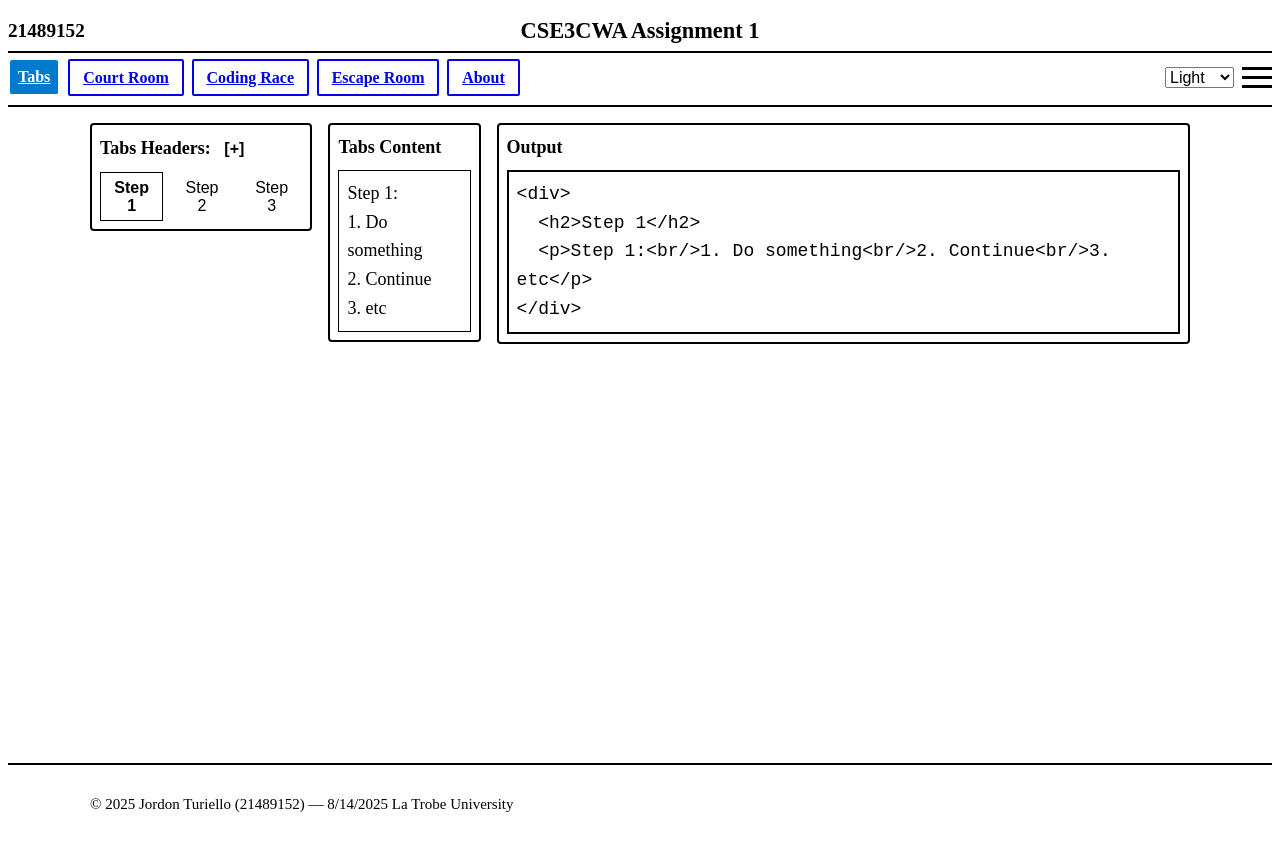
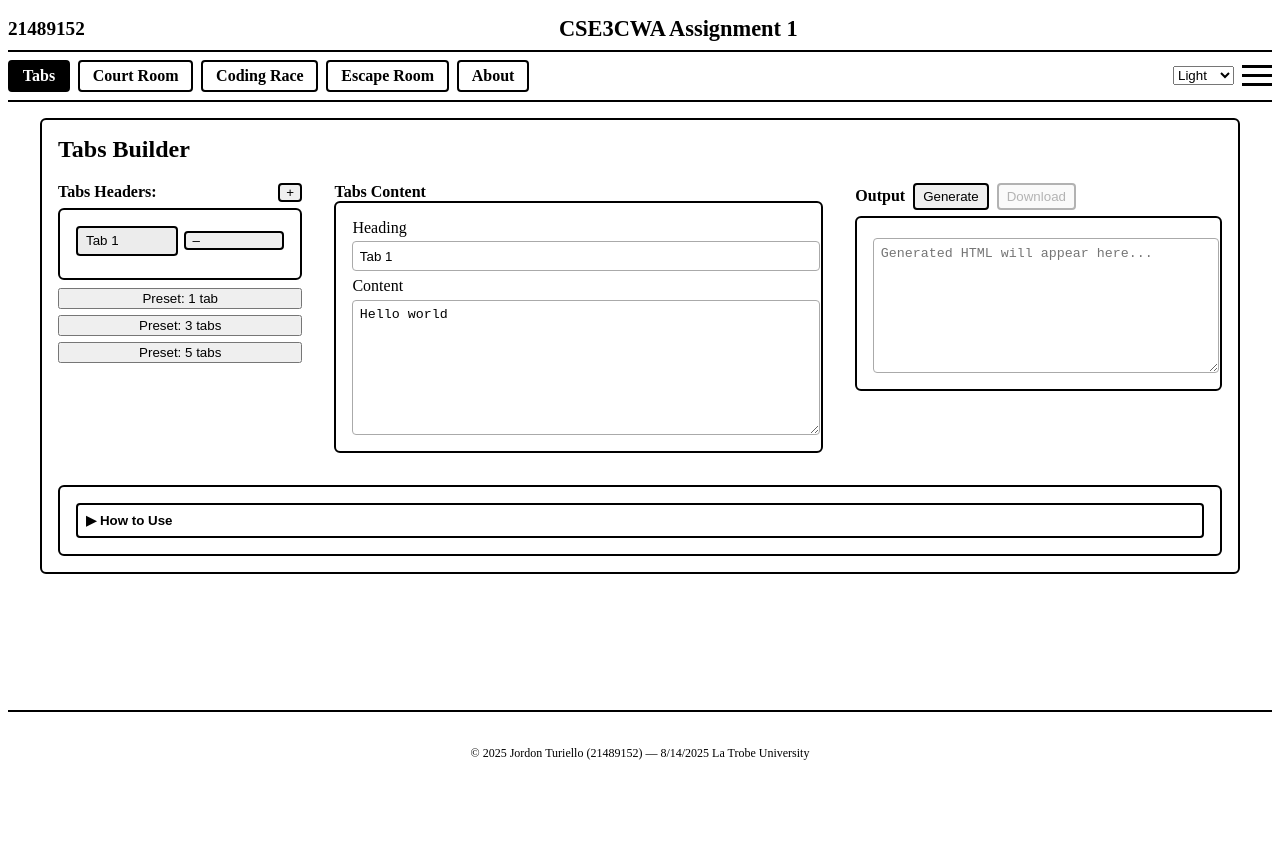
Before and after one commit to jordoncancodez/CSE3CWA-assignment, a Next.js app in the folder ltu-moodle-generator/: page / in a window 1280 px wide. After the commit the page ends 801 px from the top, so only its background shows below. Built offline with nearby package versions, Linux system fonts and the light colour scheme.

Commit message:
finl project

```diff
--- a/ltu-moodle-generator/Components/Header.tsx
+++ b/ltu-moodle-generator/Components/Header.tsx
@@ -8,27 +8,22 @@ export default function Header() {
   const [menuOpen, setMenuOpen] = useState(false);
   const [theme, setTheme] = useState("light");
 
+  // apply theme to <html>
   useEffect(() => {
     document.documentElement.setAttribute("data-theme", theme);
   }, [theme]);
 
   return (
     <header className="header">
-      {/* Topbar */}
+      {/* Top bar with student + title */}
       <div className="topbar">
         <div className="student">21489152</div>
         <div className="title">CSE3CWA Assignment 1</div>
       </div>
 
-      {/* Nav */}
-      <nav className={`tabnav ${menuOpen ? "open" : ""}`}>
-        {/* Tabs is now the homepage */}
-        <Link
-          href="/"
-          className={
-            pathname === "/" || pathname === "/tabs-builder" ? "active" : ""
-          }
-        >
+      {/* Desktop navigation */}
+      <nav className="tabnav">
+        <Link href="/" className={pathname === "/" ? "active" : ""}>
           Tabs
         </Link>
         <Link
@@ -73,8 +68,9 @@ export default function Header() {
 
         {/* Burger Icon */}
         <button
-          className="hamburger"
+          className={`hamburger ${menuOpen ? "open" : ""}`}
           aria-expanded={menuOpen}
+          aria-label="Toggle menu"
           onClick={() => setMenuOpen(!menuOpen)}
         >
           <span className="line l1" />
@@ -83,16 +79,24 @@ export default function Header() {
         </button>
       </nav>
 
-      {/* Mobile Menu */}
-      {menuOpen && (
-        <div className="mobileMenu">
-          <Link href="/" onClick={() => setMenuOpen(false)}>Tabs</Link>
-          <Link href="/court-room" onClick={() => setMenuOpen(false)}>Court Room</Link>
-          <Link href="/coding-races" onClick={() => setMenuOpen(false)}>Coding Race</Link>
-          <Link href="/escape-room" onClick={() => setMenuOpen(false)}>Escape Room</Link>
-          <Link href="/about" onClick={() => setMenuOpen(false)}>About</Link>
-        </div>
-      )}
+      {/* Mobile dropdown menu */}
+      <div className={`mobileMenu ${menuOpen ? "show" : ""}`}>
+        <Link href="/" onClick={() => setMenuOpen(false)}>
+          Tabs
+        </Link>
+        <Link href="/court-room" onClick={() => setMenuOpen(false)}>
+          Court Room
+        </Link>
+        <Link href="/coding-races" onClick={() => setMenuOpen(false)}>
+          Coding Race
+        </Link>
+        <Link href="/escape-room" onClick={() => setMenuOpen(false)}>
+          Escape Room
+        </Link>
+        <Link href="/about" onClick={() => setMenuOpen(false)}>
+          About
+        </Link>
+      </div>
     </header>
   );
 }
--- a/ltu-moodle-generator/Components/TabsBuilder.tsx
+++ b/ltu-moodle-generator/Components/TabsBuilder.tsx
@@ -1,55 +1,278 @@
 "use client";
-import React, { useState } from "react";
+
+import { useEffect, useState } from "react";
+
+type Tab = { id: string; title: string; content: string };
+
+const MAX_TABS = 15;
+const STORAGE_KEY = "tabsBuilder.v1";
+
+function uid() {
+  return Math.random().toString(36).slice(2, 9);
+}
 
 export default function TabsBuilder() {
-  const steps = [
-    { id: 1, title: "Step 1", content: "Step 1:\n1. Do something\n2. Continue\n3. etc" },
-    { id: 2, title: "Step 2", content: "Step 2:\n1. Install VSCode\n2. Install Chrome\n3. Install Node\n4. etc" },
-    { id: 3, title: "Step 3", content: "Step 3:\n1. Finalise\n2. Test\n3. Submit" },
-  ];
+  const [tabs, setTabs] = useState<Tab[]>([
+    { id: uid(), title: "Tab 1", content: "Hello world" },
+  ]);
+  const [active, setActive] = useState<number>(0);
+  const [generated, setGenerated] = useState<string>("");
+  const [howToOpen, setHowToOpen] = useState(false);
 
-  const [activeStep, setActiveStep] = useState(steps[0]);
+  // Load saved tabs
+  useEffect(() => {
+    const raw = localStorage.getItem(STORAGE_KEY);
+    if (raw) {
+      try {
+        const parsed = JSON.parse(raw) as Tab[];
+        if (parsed.length) {
+          setTabs(parsed.slice(0, MAX_TABS));
+          setActive(0);
+        }
+      } catch {}
+    }
+  }, []);
+
+  // Persist tabs
+  useEffect(() => {
+    localStorage.setItem(STORAGE_KEY, JSON.stringify(tabs));
+  }, [tabs]);
+
+  const canAdd = tabs.length < MAX_TABS;
+
+  function addTab() {
+    if (!canAdd) return;
+    setTabs([
+      ...tabs,
+      { id: uid(), title: `Tab ${tabs.length + 1}`, content: "" },
+    ]);
+    setActive(tabs.length);
+  }
+
+  function removeTab(idx: number) {
+    const next = tabs.slice();
+    next.splice(idx, 1);
+    setTabs(
+      next.length ? next : [{ id: uid(), title: "Tab 1", content: "" }],
+    );
+    setActive(Math.max(0, idx - 1));
+  }
+
+  function genHTML(): string {
+    const esc = (s: string) =>
+      s.replaceAll("&", "&amp;").replaceAll("<", "&lt;").replaceAll(">", "&gt;");
+
+    const tabsButtons = tabs
+      .map(
+        (t, i) => `
+<button role="tab" id="tab-${i}"
+  aria-controls="panel-${i}"
+  aria-selected="${i === 0 ? "true" : "false"}"
+  tabindex="${i === 0 ? "0" : "-1"}"
+  onclick="selectTab(${i})"
+  style="appearance:none;border:2px solid currentColor;background:${
+    i === 0 ? "#ececec" : "transparent"
+  };padding:8px 12px;margin-right:6px;border-radius:6px;cursor:pointer;font:inherit;"
+>${esc(t.title)}</button>`,
+      )
+      .join("");
+
+    const panels = tabs
+      .map(
+        (t, i) => `
+<div id="panel-${i}" role="tabpanel" aria-labelledby="tab-${i}"
+  style="display:${i === 0 ? "block" : "none"};padding:12px;border:2px solid currentColor;border-radius:6px;margin-top:12px;"
+>${t.content}</div>`,
+      )
+      .join("");
+
+    return `<!-- Generated by LTU HTML Generator -->
+<div style="font-family: system-ui, -apple-system, Segoe UI, Roboto, Arial, sans-serif; color-scheme: light dark;">
+  <div role="tablist" aria-label="Tabs" style="margin-bottom:6px;">
+    ${tabsButtons}
+  </div>
+  ${panels}
+</div>
+<script>
+(function(){
+  function setSel(i){
+    const tabs=[...document.querySelectorAll('[role="tab"]')];
+    const panels=[...document.querySelectorAll('[role="tabpanel"]')];
+    tabs.forEach((b,idx)=>{
+      const sel = idx===i;
+      b.setAttribute('aria-selected', sel ? 'true' : 'false');
+      b.setAttribute('tabindex', sel ? '0' : '-1');
+      b.style.background = sel ? '#ececec' : 'transparent';
+    });
+    panels.forEach((p,idx)=>{ p.style.display = idx===i ? 'block' : 'none'; });
+    tabs[i]?.focus();
+  }
+  window.selectTab = setSel;
+
+  document.addEventListener('keydown', function(e){
+    const keys = ['ArrowLeft','ArrowRight','Home','End'];
+    if(!keys.includes(e.key)) return;
+    const tabs=[...document.querySelectorAll('[role="tab"]')];
+    const current = tabs.findIndex(b=>b.getAttribute('aria-selected')==='true');
+    let next = current;
+    if(e.key==='ArrowRight') next = (current+1)%tabs.length;
+    if(e.key==='ArrowLeft') next = (current-1+tabs.length)%tabs.length;
+    if(e.key==='Home') next = 0;
+    if(e.key==='End') next = tabs.length-1;
+    setSel(next);
+    e.preventDefault();
+  });
+})();
+</script>`;
+  }
+
+  function handleGenerate() {
+    const html = genHTML();
+    setGenerated(html);
+    void navigator.clipboard?.writeText(html);
+  }
+
+  function download() {
+    const blob = new Blob([generated], { type: "text/html" });
+    const a = document.createElement("a");
+    a.href = URL.createObjectURL(blob);
+    a.download = "weekAssign.html";
+    a.click();
+    URL.revokeObjectURL(a.href);
+  }
+
+  function fillPreset(n: number) {
+    const arr: Tab[] = Array.from({ length: n }, (_, i) => ({
+      id: uid(),
+      title: `Week ${i + 1}`,
+      content: `<h2 style="margin:0 0 8px 0;">Week ${i + 1}</h2><p>Content for week ${
+        i + 1
+      }.</p>`,
+    }));
+    setTabs(arr);
+    setActive(0);
+  }
 
   return (
-    <div className="tb-row">
-      {/* Tabs Headers */}
-      <div className="tb-box tb-list">
-        <div style={{ marginBottom: ".5rem" }}>
-          <strong>Tabs Headers:</strong> <button style={{ fontWeight: "bold" }}>[+]</button>
+    <section className="card" aria-labelledby="builder-h1">
+      <h1 id="builder-h1" style={{ marginTop: 0 }}>Tabs Builder</h1>
+
+      <div className="tb-grid">
+        {/* Left: Tabs Headers */}
+        <div>
+          <div style={{ display: "flex", justifyContent: "space-between", alignItems: "center", marginBottom: 6 }}>
+            <strong>Tabs Headers:</strong>
+            <button onClick={addTab} disabled={!canAdd} aria-label="Add tab" title="Add tab"
+              style={{ border: "2px solid currentColor", borderRadius: 4, padding: "0 .4rem" }}>+</button>
           </div>
-        <div style={{ display: "flex", gap: "0.5rem" }}>
-          {steps.map((step) => (
+
+          <div className="tb-box tb-list" role="listbox" aria-label="Tabs list">
+            {tabs.map((t: Tab, i: number) => (
+              <div key={t.id} style={{ display: "flex", gap: 6, alignItems: "center", marginBottom: 6 }}>
                 <button
-              key={step.id}
-              className={activeStep.id === step.id ? "active" : ""}
-              onClick={() => setActiveStep(step)}
+                  onClick={() => setActive(i)}
+                  aria-current={active === i}
+                  style={{
+                    border: "2px solid currentColor",
+                    borderRadius: 4,
+                    background: active === i ? "#ececec" : "transparent",
+                    padding: ".35rem .5rem",
+                  }}
                 >
-              {step.title}
+                  {t.title || `Tab ${i + 1}`}
                 </button>
+                <button
+                  aria-label={`Remove ${t.title || `Tab ${i + 1}`}`}
+                  onClick={() => removeTab(i)}
+                  style={{
+                    border: "2px solid currentColor",
+                    borderRadius: 4,
+                    padding: "0 .4rem",
+                  }}
+                >
+                  –
+                </button>
+              </div>
             ))}
+          </div>
+
+          <div style={{ display: "grid", gap: 6, marginTop: 8 }}>
+            <button onClick={() => fillPreset(1)}>Preset: 1 tab</button>
+            <button onClick={() => fillPreset(3)}>Preset: 3 tabs</button>
+            <button onClick={() => fillPreset(5)}>Preset: 5 tabs</button>
           </div>
         </div>
 
-      {/* Tabs Content */}
+        {/* Middle: Tabs Content editor */}
+        <div>
+          <strong>Tabs Content</strong>
           <div className="tb-box">
-        <strong>Tabs Content</strong>
-        <div style={{ border: "1px solid black", padding: ".5rem", marginTop: ".5rem" }}>
-          {activeStep.content.split("\n").map((line, idx) => (
-            <div key={idx}>{line}</div>
-          ))}
+            <label style={{ display: "block", marginBottom: 6 }}>
+              Heading
+              <input
+                value={tabs[active]?.title ?? ""}
+                onChange={(e) => {
+                  const next = [...tabs];
+                  next[active] = { ...next[active], title: e.target.value };
+                  setTabs(next);
+                }}
+              />
+            </label>
+            <label style={{ display: "block" }}>
+              Content
+              <textarea
+                value={tabs[active]?.content ?? ""}
+                onChange={(e) => {
+                  const next = [...tabs];
+                  next[active] = { ...next[active], content: e.target.value };
+                  setTabs(next);
+                }}
+              />
+            </label>
           </div>
         </div>
 
-      {/* Output */}
+        {/* Right: Output */}
+        <div>
+          <div style={{ display: "flex", gap: 8, alignItems: "center", marginBottom: 6 }}>
+            <strong>Output</strong>
+            <button onClick={handleGenerate}
+              style={{ border: "2px solid currentColor", borderRadius: 4, padding: ".25rem .5rem" }}>Generate</button>
+            <button onClick={download} disabled={!generated}
+              style={{ border: "2px solid currentColor", borderRadius: 4, padding: ".25rem .5rem" }}>Download</button>
+          </div>
           <div className="tb-box">
-        <strong>Output</strong>
-        <div style={{ border: "2px solid black", padding: ".5rem", whiteSpace: "pre-wrap", fontFamily: "monospace", marginTop: ".5rem" }}>
-{`<div>
-  <h2>${activeStep.title}</h2>
-  <p>${activeStep.content.replace(/\n/g, "<br/>")}</p>
-</div>`}
+            <textarea readOnly value={generated} placeholder="Generated HTML will appear here..." />
           </div>
         </div>
       </div>
+
+      {/* How To Use Accordion */}
+      <div className="tb-box" style={{ marginTop: "2rem" }}>
+        <button
+          onClick={() => setHowToOpen(!howToOpen)}
+          style={{
+            width: "100%",
+            textAlign: "left",
+            fontWeight: 600,
+            border: "2px solid currentColor",
+            borderRadius: 4,
+            padding: ".5rem",
+            background: howToOpen ? "#ececec" : "transparent"
+          }}
+        >
+          {howToOpen ? "▼ How to Use" : "▶ How to Use"}
+        </button>
+        {howToOpen && (
+          <ul style={{ marginTop: "1rem", paddingLeft: "1.2rem", lineHeight: "1.6" }}>
+            <li>Click <b>+ Add Tab</b> to create new tabs.</li>
+            <li>Edit tab <b>heading</b> and <b>content</b> in the middle box.</li>
+            <li>Use <b>Preset</b> buttons to quickly add sample tabs.</li>
+            <li>Click <b>Generate</b> to create HTML code.</li>
+            <li>Copy or <b>Download</b> the generated file to use in Moodle.</li>
+          </ul>
+        )}
+      </div>
+    </section>
   );
 }
--- a/ltu-moodle-generator/app/globals.css
+++ b/ltu-moodle-generator/app/globals.css
@@ -1,76 +1,61 @@
-/* Container */
+/* ---- Layout ---- */
 .container {
-  max-width: 1100px;
+  max-width: 1200px;
   margin: 0 auto;
   padding: 0 1rem;
 }
-.header { border-bottom: 2px solid currentColor; }
+.header {
+  border-bottom: 2px solid currentColor;
+  margin-bottom: 1rem;
+}
 
-/* Top Bar */
+/* Topbar: student number left, title center */
 .topbar {
   display: flex;
+  justify-content: space-between;
   align-items: center;
-  justify-content: space-between; /* space out left and right */
-  position: relative;
-  padding: 0.5rem 0 0.25rem;
+  padding: .5rem 0;
 }
-
 .topbar .student {
   font-weight: 700;
   font-size: 1.2rem;
 }
-
 .topbar .title {
-  position: absolute; /* allows perfect centering */
-  left: 50%;
-  transform: translateX(-50%);
   font-weight: 700;
   font-size: 1.4rem;
+  text-align: center;
+  flex: 1;
 }
 
-/* Navigation Tabs */
+/* ---- Navigation ---- */
 .tabnav {
   display: flex;
   flex-wrap: wrap;
   gap: .5rem;
   align-items: center;
-  padding: .35rem 0 .5rem;
+  padding: .5rem 0;
   border-top: 2px solid currentColor;
 }
+
 .tabnav a {
   border: 2px solid currentColor;
-  padding: .25rem .8rem;
-  border-radius: 2px;
+  padding: .3rem .8rem;
+  border-radius: 4px;
   font-weight: 600;
-}
-/* Default active link style (applies to all themes unless overridden) */
-.tabnav a.active {
-  font-weight: bold;
-  border-bottom: 3px solid currentColor;
-  padding-bottom: 4px;
+  display: inline-block;
+  text-decoration: none;
+  color: inherit;
 }
 
-/* Light theme specific active style */
-[data-theme="light"] .tabnav a.active {
-  color: #ffffff; /* White text for visibility */
-  background-color: #007acc; /* Light mode highlight color (blue) */
-  border-radius: 4px;
-  padding: 4px 8px;
-}
-
-/* Optional: Dark theme can keep its own color if needed */
-[data-theme="dark"] .tabnav a.active {
-  color: #fff;
-  background-color: #333;
-  border-radius: 4px;
-  padding: 4px 8px;
+.tabnav a.active {
+  background: currentColor;
+  color: var(--tab-active-fg, #fff);
 }
 
 .tabnav .spacer { flex: 1; }
 
-/* Hamburger Button */
+/* ---- Hamburger ---- */
 .hamburger {
-  display: inline-block !important;
   width: 30px;
   height: 22px;
   position: relative;
@@ -84,54 +69,140 @@
   right: 0;
   height: 3px;
   background: currentColor;
-  transition: 0.25s;
+  transition: .25s;
 }
 .hamburger .l1 { top: 0; }
 .hamburger .l2 { top: 9px; }
 .hamburger .l3 { top: 18px; }
-.hamburger[aria-expanded="true"] .l1 { top: 9px; transform: rotate(45deg); }
-.hamburger[aria-expanded="true"] .l2 { opacity: 0; }
-.hamburger[aria-expanded="true"] .l3 { top: 9px; transform: rotate(-45deg); }
 
-html[data-theme="dark"] .hamburger .line {
-  background: white;
+/* Burger animation into "X" */
+.hamburger.open .l1 {
+  top: 9px;
+  transform: rotate(45deg);
+}
+.hamburger.open .l2 {
+  opacity: 0;
+}
+.hamburger.open .l3 {
+  top: 9px;
+  transform: rotate(-45deg);
 }
 
+/* ---- Mobile menu ---- */
+.mobileMenu {
+  display: none;
+  flex-direction: column;
+  gap: .5rem;
+  padding: 1rem 0;
+  border-top: 2px solid currentColor;
+  overflow: hidden;
+  max-height: 0;
+  opacity: 0;
+  transition: max-height 0.3s ease, opacity 0.3s ease;
+}
 
-/* Mobile Menu */
-.mobileMenu { padding: .5rem 0; }
+.mobileMenu.show {
+  display: flex;
+  max-height: 500px; /* enough to reveal links */
+  opacity: 1;
+}
+
 .mobileMenu a {
   display: block;
-  margin: .25rem 0;
   border: 2px solid currentColor;
-  padding: .35rem .6rem;
-  border-radius: 2px;
+  padding: .5rem .75rem;
+  border-radius: 4px;
+  text-decoration: none;
+  font-weight: 600;
 }
 
-/* Desktop vs Mobile */
-@media (min-width: 860px) {
-  .hamburger { display: none; }
+/* ---- Responsive ---- */
+@media (max-width: 860px) {
+  /* Keep desktop links visible */
+  .tabnav a { display: inline-block; }
+  /* Mobile menu appears below when burger clicked */
+  .mobileMenu { display: flex; }
 }
 
-@media (max-width: 860px) {
-  .tabnav a { display: none; } /* Hide desktop links */
+/* ---- Main ---- */
+.main {
+  min-height: 70vh;
+  margin-top: 1rem;
+}
+section.card {
+  border: 2px solid currentColor;
+  border-radius: 6px;
+  padding: 1rem;
+  background: var(--bg-color, #fff);
 }
 
-/* Main Body */
-.main { min-height: 70vh; margin-top: 1rem; }
+/* ---- TabsBuilder ---- */
+.tb-grid {
+  display: grid;
+  grid-template-columns: 1fr 2fr 1.5fr;
+  gap: 2rem;
+  margin-top: 1rem;
+}
+.tb-box {
+  border: 2px solid currentColor;
+  border-radius: 6px;
+  padding: 1rem;
+  background: var(--bg-color, #fff);
+}
+.tb-box strong {
+  display: block;
+  margin-bottom: .5rem;
+}
+.tb-list button {
+  display: block;
+  width: 100%;
+  text-align: left;
+  padding: .35rem .5rem;
+}
+.tb-box input,
+.tb-box textarea {
+  display: block;
+  width: 100%;
+  margin-top: .3rem;
+  padding: .4rem;
+  border: 1px solid #aaa;
+  border-radius: 4px;
+}
+.tb-box textarea {
+  min-height: 120px;
+  resize: vertical;
+}
 
-/* THEME: Dark */
-/* ---- THEME: Dark mode ---- */
+/* ---- Footer ---- */
+footer {
+  border-top: 2px solid currentColor;
+  padding: 1rem 0;
+  margin-top: 2rem;
+  text-align: center;
+  font-size: 0.9rem;
+}
+
+/* ---- Themes ---- */
+html[data-theme="light"] {
+  background-color: #ffffff;
+  color: #000000;
+}
+html[data-theme="light"] section.card {
+  background-color: #ffffff;
+  border-color: #000000;
+}
+html[data-theme="light"] .tabnav a {
+  border-color: #000000;
+  color: #000000;
+}
+html[data-theme="light"] .tabnav a.active {
+  background-color: #000000; /* black highlight */
+  color: #ffffff;
+}
+
 html[data-theme="dark"] {
   background-color: #121212;
   color: #ffffff;
-}
-html[data-theme="dark"] body {
-  background-color: #121212;
-  color: #ffffff;
-}
-html[data-theme="dark"] a {
-  color: #90caf9; /* Light blue for links */
 }
 html[data-theme="dark"] section.card {
   background-color: #1e1e1e;
@@ -141,96 +212,48 @@ html[data-theme="dark"] .tabnav a {
   border-color: #ffffff;
 }
 html[data-theme="dark"] .tabnav a.active {
-  background-color: #90caf9; /* Light blue background for active tab */
-  color: #121212; /* Dark text inside active tab */
+  background-color: #ffffff;
+  color: #121212;
 }
 html[data-theme="dark"] .hamburger .line {
   background: white;
 }
 
-
-/* THEME: Blue */
-html[data-theme="blue"] { background: #e3f2fd; color: #0d47a1; }
-html[data-theme="blue"] .tabnav a.active { background: #0d47a1; color: white; }
-
-/* THEME: Green */
-html[data-theme="green"] { background: #e8f5e9; color: #1b5e20; }
-html[data-theme="green"] .tabnav a.active { background: #1b5e20; color: white; }
-
-/* THEME: Purple */
-html[data-theme="purple"] { background: #f3e5f5; color: #4a148c; }
-html[data-theme="purple"] .tabnav a.active { background: #4a148c; color: white; }
-
-.tb-row {
-  display: flex;
-  align-items: flex-start;
-  gap: 1rem;
-  margin-top: 1rem;
+html[data-theme="blue"] {
+  background-color: #e3f2fd;
+  color: #0d47a1;
+}
+html[data-theme="blue"] section.card {
+  background-color: #bbdefb;
+  border-color: #0d47a1;
+}
+html[data-theme="blue"] .tabnav a.active {
+  background-color: #0d47a1;
+  color: white;
 }
 
-.tb-box {
-  border: 2px solid black;
-  border-radius: 4px;
-  padding: 0.5rem;
+html[data-theme="green"] {
+  background-color: #e8f5e9;
+  color: #1b5e20;
+}
+html[data-theme="green"] section.card {
+  background-color: #c8e6c9;
+  border-color: #1b5e20;
+}
+html[data-theme="green"] .tabnav a.active {
+  background-color: #1b5e20;
+  color: white;
 }
 
-.tb-list button {
-  padding: 0.35rem 0.5rem;
-  border: 1px solid transparent;
-  background: none;
-  cursor: pointer;
+html[data-theme="purple"] {
+  background-color: #f3e5f5;
+  color: #4a148c;
 }
-
-.tb-list button.active {
-  border: 1px solid black;
-  font-weight: bold;
+html[data-theme="purple"] section.card {
+  background-color: #e1bee7;
+  border-color: #4a148c;
 }
-
-.tb-list button:hover {
-  background-color: #f0f0f0;
+html[data-theme="purple"] .tabnav a.active {
+  background-color: #4a148c;
+  color: white;
 }
-footer {
-  border-top: 2px solid black;
-  padding-top: 0.5rem;
-  margin-top: 5rem;
-}
-
-/* Base font size */
-body {
-  font-size: 18px; /* larger for accessibility */
-  line-height: 1.6;
-}
-
-/* Headings */
-h1 {
-  font-size: 2rem;
-  font-weight: 700;
-}
-h2 {
-  font-size: 1.75rem;
-  font-weight: 600;
-}
-h3 {
-  font-size: 1.5rem;
-  font-weight: 600;
-}
-
-/* Navigation links */
-.tabnav a {
-  font-size: 1rem; /* 16px equivalent */
-}
-
-/* Form elements */
-select, button {
-  font-size: 1rem;
-}
-
-/* Increase mobile font size too */
-@media (max-width: 600px) {
-  body {
-    font-size: 17px;
-  }
-  .tabnav a {
-    font-size: 0.95rem;
-  }
-}
--- a/ltu-moodle-generator/app/page.tsx
+++ b/ltu-moodle-generator/app/page.tsx
@@ -1,5 +1,5 @@
 import TabsBuilder from "@/components/TabsBuilder";
 
-export default function Page() {
+export default function HomePage() {
   return <TabsBuilder />;
 }
--- a/ltu-moodle-generator/app/tabs-builder/page.tsx
+++ /dev/null
@@ -1,5 +0,0 @@
-import TabsBuilder from "@/components/TabsBuilder";
-
-export default function TabsPage() {
-  return <TabsBuilder />;
-}
```
Also changed, not shown: ltu-moodle-generator/app/about/page.tsx (+38 -21 lines), ltu-moodle-generator/app/layout.tsx (+4 -6 lines), 1 other file (tests, documents, lock files or other folders). Lines whose indentation alone changed are shown as unchanged.
